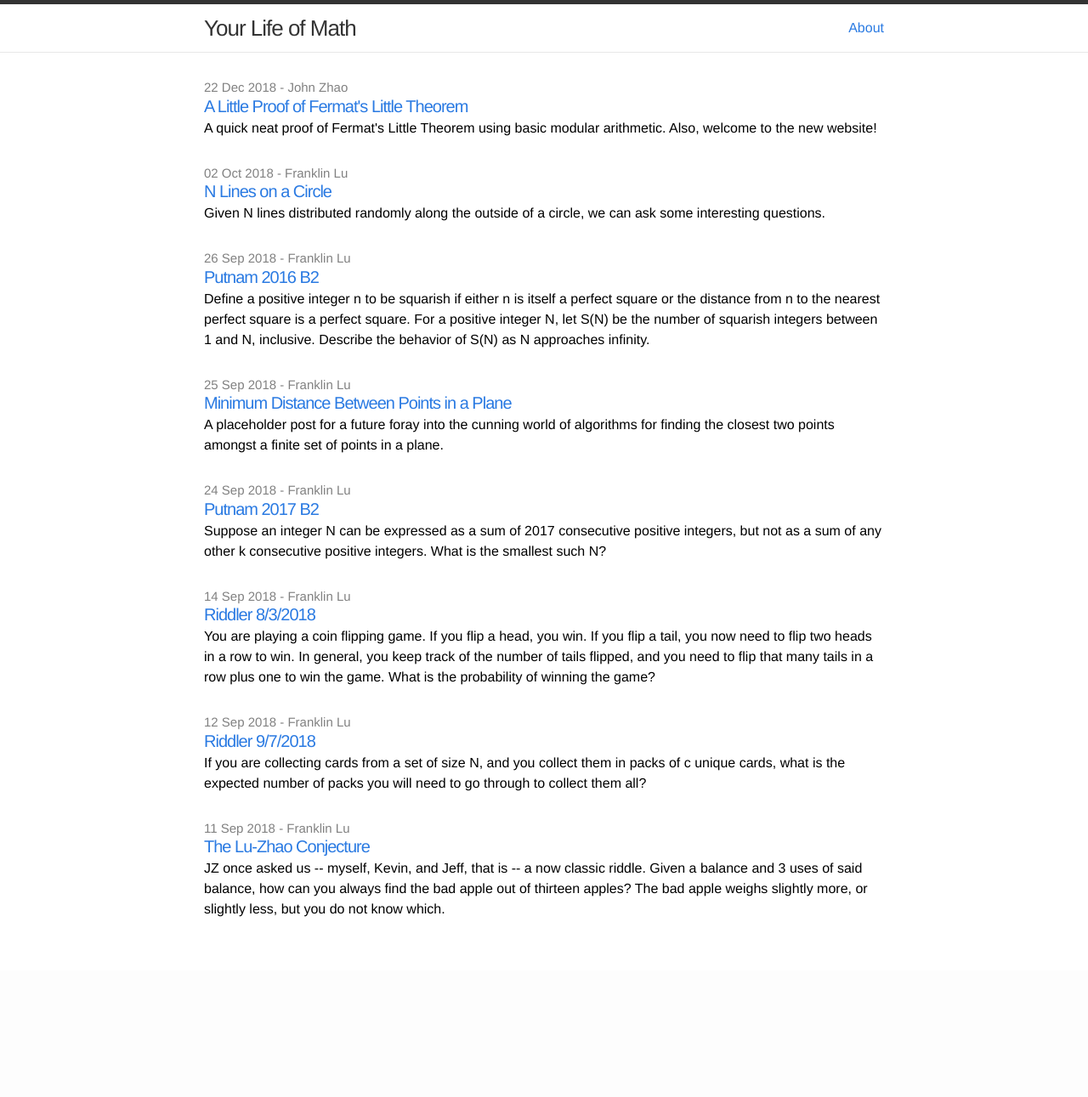
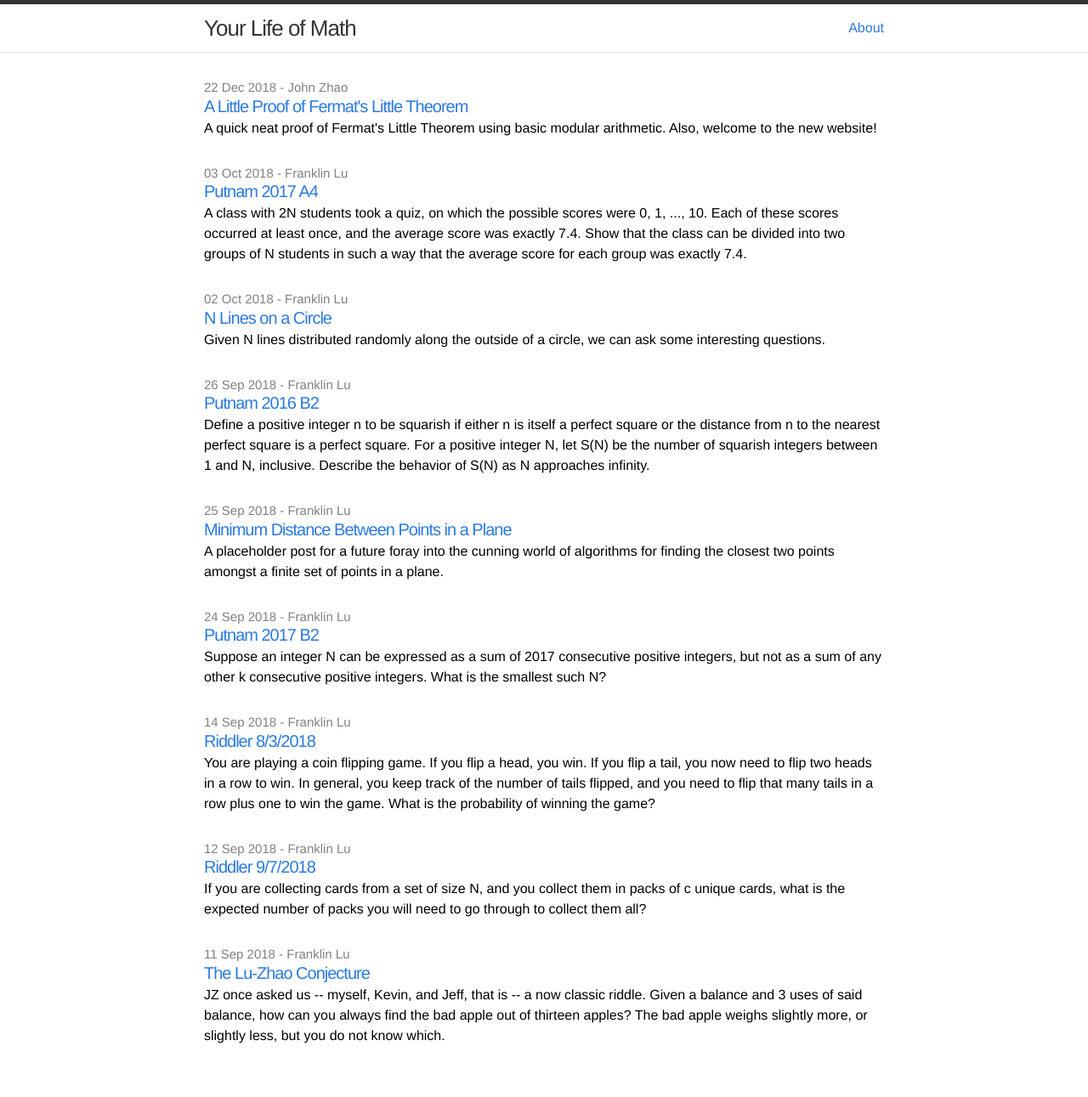
Before and after one commit to yourlifeofmath/yourlifeofmath.github.io, a Jekyll site: the page built from index.html, in a window 1280 px wide. Shown: the whole page at 85% size. Built offline with Jekyll 4.4.1, drawn with Linux system fonts in a browser that asks for light colours; before the commit the page ends 1142 px from its top, so only the background shows below that; some of the changed lines change nothing that is shown.

Commit message:
Putnam 2017 A4 post from October

```diff
--- /dev/null
+++ b/_posts/2018-10-03-Putnam_2017_A4.md
@@ -0,0 +1,24 @@
+---
+layout: post
+author: Franklin Lu
+title: Putnam 2017 A4
+excerpt: A class with 2N students took a quiz, on which the possible scores were 0, 1, ..., 10. Each of these scores occurred at least once, and the average score was exactly 7.4. Show that the class can be divided into two groups of N students in such a way that the average score for each group was exactly 7.4.
+date: 2018-10-03
+math: true
+---
+### Q:
+A class with $2N$ students took a quiz, on which the possible scores were $0,1,\dots,10$. Each of these scores occurred at least once, and the average score was exactly $7.4$. Show that the class can be divided into two groups of $N$ students in such a way that the average score for each group was exactly $7.4$.
+
+### A:
+We can always form two groups of $N$ students, and if the average is $7.4$ for all $2N$, that means that if we don't have an average of $7.4$ for each group, then one group has a higher average and another group has a smaller average. This can be reformulated to say that one group has a higher total sum (big group) and another group has a lower total sum (small group), and that if the total sum of scores from each group is equal, they will have the same average. If we swap two students, one from each group, we change the sums of each group, and (possibly) get closer to the average. Specifically, because we deal with integers, if we can decrease the sum of the big group by one at a time and increase the sum of the small group by one at a time, we should be able to walk through all values and attain a value where both groups have the same sum.
+
+#### Claim:
+Given a big group, and a small group, we can always make a swap of one score from the big group and one score from the small group, such that the two scores differ by one (and therefore decreases the big sum by $1$ and increases the small sum by $1$).
+
+#### Proof 1 (by JZ):
+The big group is nonempty, and so it contains a maximum score $X$. Because all possible scores are in at least one of the two groups, $X-1$ is in either the big group or the small group. If it is in the small group, then we are done. If it is in the big group, then consider $X-2$. By the same logic, either the small group contains $X-2$, or it is also in the big group. By induction, the big group must contain all the scores from $0$ to $X$ for the small group to not contain any of those, but that means the small group, which is nonempty, must only contain elements larger than $X$, the max of the large group. This cannot be true, as it would imply the small group has a larger total sum. Thus at some point the small group must have contained an element one less than an element in the large group.
+
+#### Proof 2 (by Franklin):
+Consider taking a big score, $B$, from the big group and a small score, $S$, from the small group. We know this must be true because if the average of the big group is higher, it must have one element that is higher than at least one element in the small group. If $B = S + 1$, then we are done. If not, then there is some element $T$ that is greater than $S$ and less than $B$ that is in at least one group, due to the fact that all of $0, \dots, 10$ scores were attained on the test and $B$ and $S$ are more than $1$ apart. If $T$ is in the big group, just set $B = T$, and if $T$ is in the small group, then set $S = T$, and use the same argument. Because $T$ is strictly between $S$ and $B$, and we deal with integers, eventually, $B = S + 1$ will be satisfied.
+
+With this claim proven, the proof is obvious.
--- a/_posts/2018-12-22-Fermat_Little_Theorem.md
+++ b/_posts/2018-12-22-Fermat_Little_Theorem.md
@@ -13,7 +13,7 @@ Prove that for any integer $$a$$ and any prime number $$p$$,
 \\[ a^p \equiv a \pmod p \\]
 
 ### A:
-The question above is a brief restatement of Fermat's Little Theorem, a famous result in number theory. Not to be confused with Fermat's Last Theorem, this little theorem is actually much easier to prove, as can be seen by the plethora of [proofs](https://en.wikipedia.org/wiki/Fermat%27s_little_theorem) found on Wikipedia, etc. One interpretation of this theorem is that the number $$a^p - a$$ is always a multiple of $$p$$, a fact that is not inherently obvious.
+The question above is a brief restatement of Fermat's Little Theorem, a famous result in number theory. Not to be confused with Fermat's Last Theorem, this little theorem is actually much easier to prove, as can be seen by the plethora of [proofs](https://en.wikipedia.org/wiki/Proofs_of_Fermat's_little_theorem) found on Wikipedia, etc. One interpretation of this theorem is that the number $$a^p - a$$ is always a multiple of $$p$$, a fact that is not inherently obvious.
 
 Our approach to proving the theorem is through the use of a fact known commonly as the "Freshman Binomial Theorem," which states that for all prime $$p$$,
 
```
